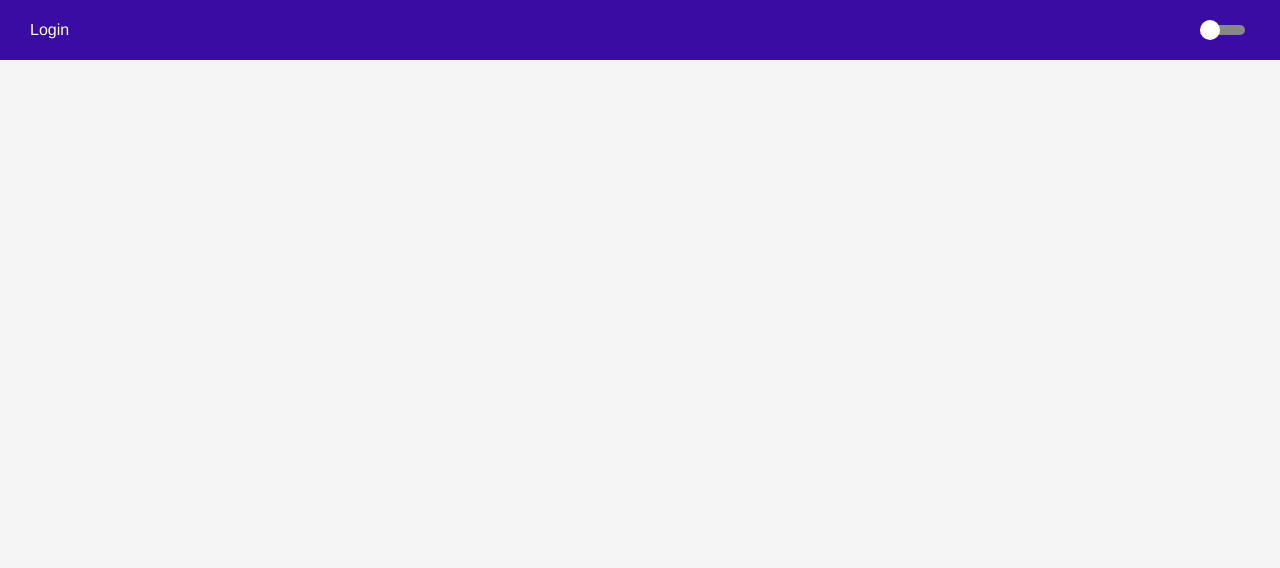
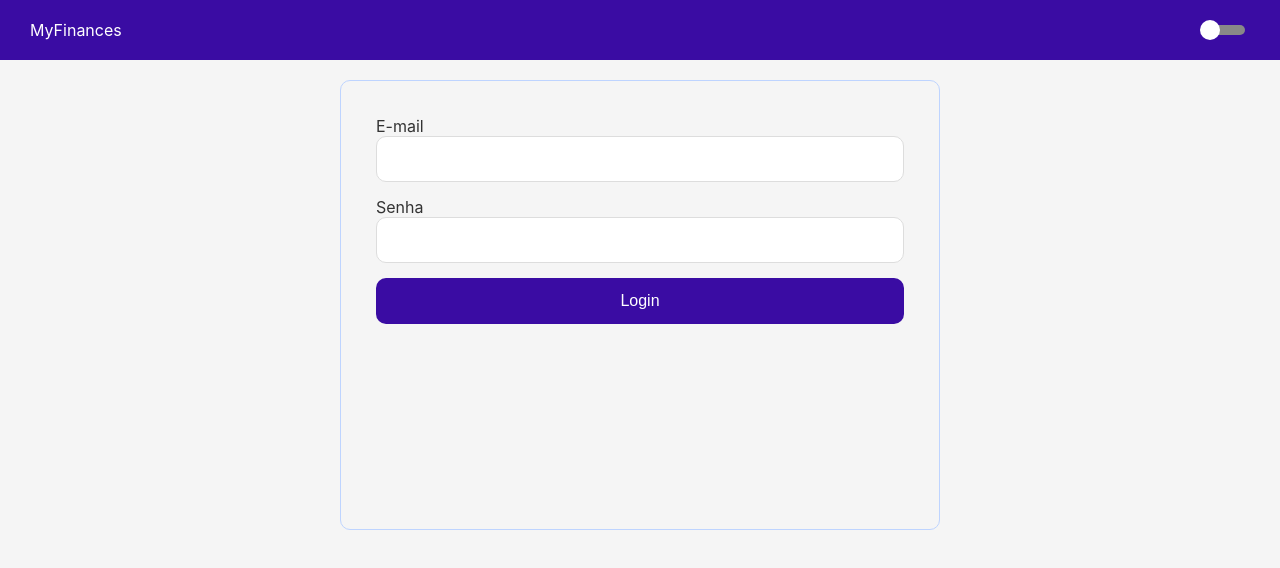
Before and after one commit to gusteycamargo/GGBank, a React (Create React App) app: page / in a window 1280 px wide. Shown: the top 568 px of the page. Built offline with nearby package versions, Linux system fonts and the light colour scheme.

Commit message:
Cria componentes

```diff
--- a/src/App.tsx
+++ b/src/App.tsx
@@ -6,6 +6,7 @@ import dark from './styles/themes/dark';
 import { ThemeProvider, DefaultTheme } from 'styled-components';
 import usePeristedState from './utils/usePersistedState';
 import Login from './pages/Login';
+import Header from './components/Header';
 
 function App() {
   const [theme, setTheme] = usePeristedState<DefaultTheme>('themeFinances', light);
@@ -17,7 +18,8 @@ function App() {
     return (
       <ThemeProvider theme={theme}>
           <GlobalStyle/>
-            <Login toggleTheme={toggleTheme}/>
+          <Header toggleTheme={toggleTheme}/>
+            <Login />
                   {/* <Index toggleTheme={toggleTheme}></Index>
                   <Routes/> */}
       </ThemeProvider>
--- /dev/null
+++ b/src/components/Header/index.tsx
@@ -0,0 +1,31 @@
+import React, { useContext } from 'react';
+import { Container } from './styles';
+import Switch from 'react-switch';
+import { ThemeContext } from 'styled-components';
+
+interface Props {
+    toggleTheme(): void;
+}
+
+const Login: React.FC<Props> = ({ toggleTheme }) => {
+    const { title } = useContext(ThemeContext);
+
+    return(
+        <Container>
+            MyFinances
+
+            <Switch
+                onChange={toggleTheme}
+                checked={title === 'dark'}
+                checkedIcon={false}
+                uncheckedIcon={false}
+                height={10}
+                width={40}
+                handleDiameter={20}
+
+            />
+        </Container>
+    );
+}
+
+export default Login;
--- /dev/null
+++ b/src/components/Header/styles.ts
@@ -0,0 +1,11 @@
+import styled from 'styled-components';
+
+export const Container = styled.div`
+    height: 60px;
+    background-color: ${props => props.theme.colors.primary};
+    display: flex;
+    align-items: center;
+    justify-content: space-between;
+    color: #FFF;
+    padding: 0 30px;
+`;
--- a/src/pages/Login/index.tsx
+++ b/src/pages/Login/index.tsx
@@ -1,30 +1,31 @@
-import React, { useContext } from 'react';
-import { Header } from './styles';
-import Switch from 'react-switch';
-import { ThemeContext } from 'styled-components';
+import React from 'react';
+import { Container, FormContainer, Form, Input, ButtonLogin } from './styles';
 
-interface Props {
-    toggleTheme(): void;
-}
+const Login: React.FC = () => {
 
-const Login: React.FC<Props> = ({ toggleTheme }) => {
-    const { title } = useContext(ThemeContext);
+    function handleLogin(e: any) {
+        e.preventDefault();
+
+        alert('clicado');
+    }
 
     return(
-        <Header>
-            Login
+        <Container>
+            <FormContainer onSubmit={handleLogin}>
+                <Form>
+                    <label>E-mail</label>
+                    <Input
 
-            <Switch
-                onChange={toggleTheme}
-                checked={title === 'dark'}
-                checkedIcon={false}
-                uncheckedIcon={false}
-                height={10}
-                width={40}
-                handleDiameter={20}
+                    />
+                    <label>Senha</label>
+                    <Input
 
-            />
-        </Header>
+                    />
+                    <ButtonLogin type="submit">Login</ButtonLogin>
+                </Form>
+            </FormContainer>
+
+        </Container>
     );
 }
 
--- a/src/pages/Login/styles.ts
+++ b/src/pages/Login/styles.ts
@@ -1,11 +1,59 @@
 import styled from 'styled-components';
 
-export const Header = styled.div`
-    height: 60px;
-    background-color: ${props => props.theme.colors.primary};
+export const Container = styled.div`
+    width: 100%;
+    height: 100%;
+    display: flex;
+    flex-direction: column;
+    align-items: center;
+    justify-content: center;
+    padding: 20px;
+`;
+
+export const FormContainer = styled.div`
+    width: 600px;
+    height: 450px;
+    display: flex;
+    flex-direction: column;
+    border-radius: 10px 10px 10px 10px;
+    -moz-border-radius: 10px 10px 10px 10px;
+    -webkit-border-radius: 10px 10px 10px 10px;
+    border: 1px solid #bed4ff;
+    padding: 35px;
+`;
+
+export const Form = styled.form`
+    display: flex;
+    align-items: flex-start;
+    justify-content: center;
+    flex-direction: column;
+`;
+
+export const Label = styled.label`
+    font-size: 11.2px;
+`;
+
+export const Input = styled.input`
+    height: 46px;
+    width: 100%;
+    padding: 0 20px;
+    color: #777;
+    font-size: 15px;
+    border: 1px solid #ddd;
+    border-radius: 10px;
+    margin-bottom: 15px;
+`;
+
+export const ButtonLogin = styled.button`
+    color: #fff;
+    font-size: 16px;
+    background: ${props => props.theme.colors.primary};
+    height: 46px;
+    padding: 0 20px;
+    border: 0;
+    border-radius: 10px;
+    width: 100%;
     display: flex;
     align-items: center;
-    justify-content: space-between;
-    color: #FFF;
-    padding: 0 30px;
+    justify-content: center;
 `;
--- a/src/styles/global.ts
+++ b/src/styles/global.ts
@@ -1,6 +1,8 @@
 import { createGlobalStyle } from 'styled-components';
 
 export default createGlobalStyle`
+  @import url('https://fonts.googleapis.com/css2?family=Inter:wght@300;400&display=swap');
+
   * {
     margin: 0;
     padding: 0;
@@ -9,7 +11,7 @@ export default createGlobalStyle`
   body, html {
     background: ${props => props.theme.colors.background};
     color: ${props => props.theme.colors.text};
-    font-family: 'Helvetica Neue', 'Helvetica', Arial, sans-serif;
+    font-family: Inter, sans-serif;
     text-rendering: optimizeLegibility !important;
     -webkit-font-smoothing: antialiased !important;
     height: 100%;
```
